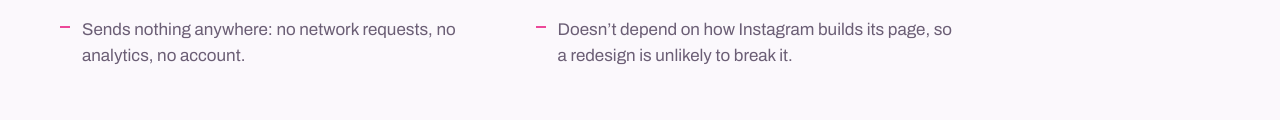
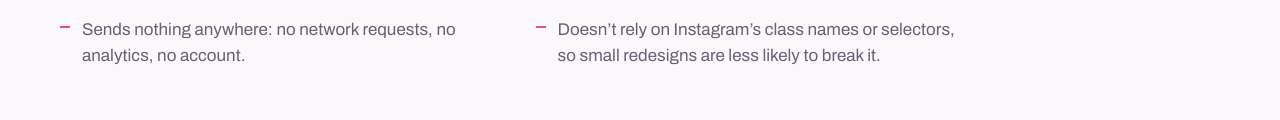
Before and after one commit to karabogadev/reel_pilot, a browser extension: page docs/index.html in a window 1280 px wide. Shown: the part 2347-2467 px from the top of the page. Drawn offline with Linux system fonts and the light colour scheme.

Commit message:
docs: soften the redesign claim on the landing page

```diff
--- a/docs/app.js
+++ b/docs/app.js
@@ -52,7 +52,7 @@
     p1: 'Yalnızca instagram.com’da çalışır, Hikâyeler’de kapalı kalır.',
     p2: 'Ayarlarını tarayıcının eklenti deposunda tutar. İstediği tek izin bu.',
     p3: 'Hiçbir yere bir şey göndermez: ağ isteği yok, analitik yok, hesap yok.',
-    p4: 'Instagram’ın sayfasını nasıl kurduğuna bağlı değil, yani bir tasarım değişikliği onu pek bozmaz.',
+    p4: 'Instagram’ın class adlarına ya da seçicilerine dayanmaz; küçük tasarım değişiklikleri onu kolay kolay bozmaz.',
     'foot.disclaimer': 'Reel Pilot bağımsız bir projedir; Instagram ya da Meta ile bağlantısı yoktur.',
     'foot.source': 'Kaynak kod GitHub’da',
   };
--- a/docs/index.html
+++ b/docs/index.html
@@ -156,7 +156,7 @@
           <li data-i18n="p1">Runs only on instagram.com, and stays off on Stories.</li>
           <li data-i18n="p2">Keeps your settings in your browser’s extension storage. That is the one permission.</li>
           <li data-i18n="p3">Sends nothing anywhere: no network requests, no analytics, no account.</li>
-          <li data-i18n="p4">Doesn’t depend on how Instagram builds its page, so a redesign is unlikely to break it.</li>
+          <li data-i18n="p4">Doesn’t rely on Instagram’s class names or selectors, so small redesigns are less likely to break it.</li>
         </ul>
       </section>
     </main>
```
